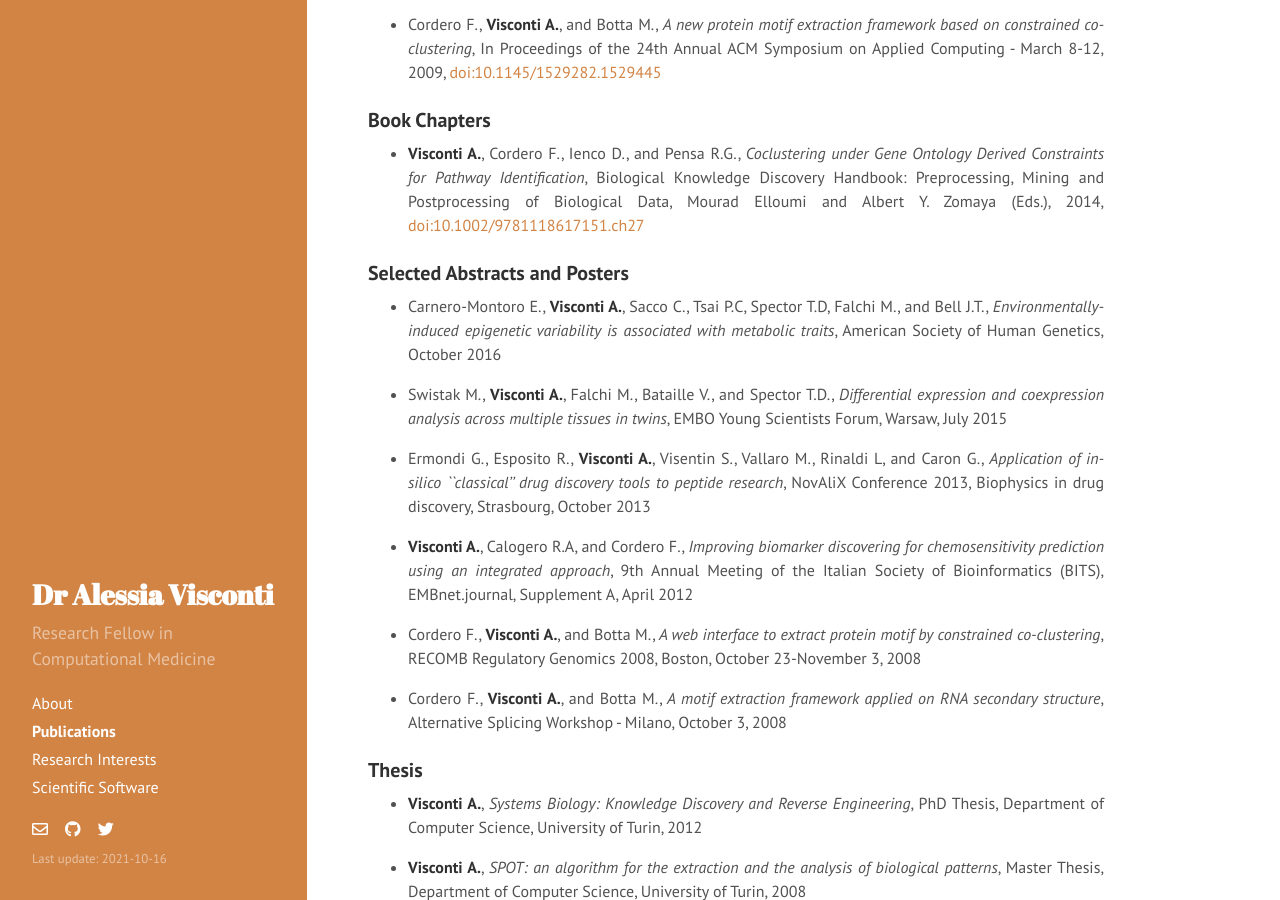
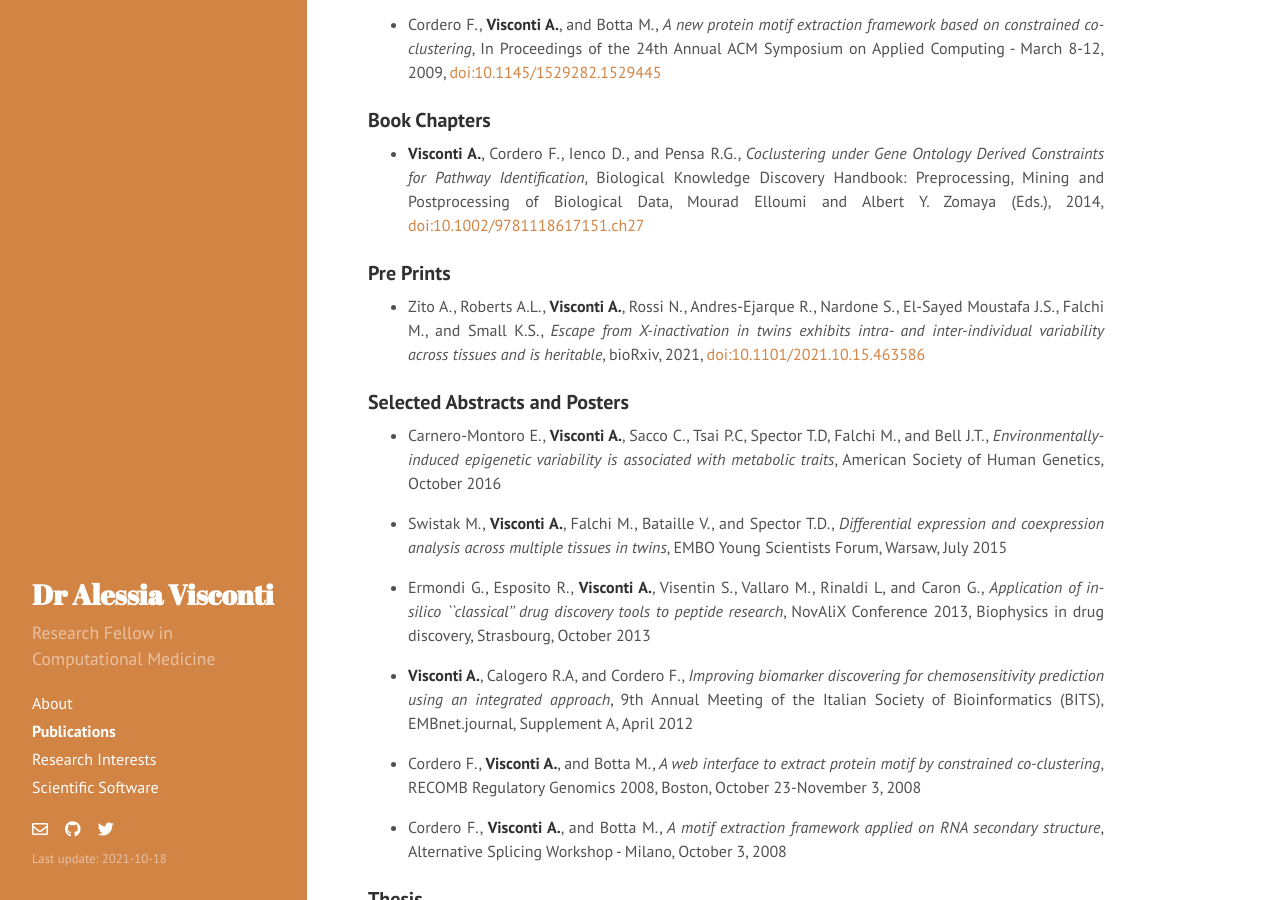
Before and after one commit to alesssia/alesssia.github.io, a Jekyll site: the page built from publications.md, in a window 1280 px wide and 900 px high, scrolled down 4301 px. Built offline with Jekyll 4.4.1, drawn with Linux system fonts in a browser that asks for light colours; nearby versions of some CDN libraries; a style sheet for code colours, icons or effects is not loaded.

Commit message:
Added X-inactivation pre-print

```diff
--- a/_config.yml
+++ b/_config.yml
@@ -11,7 +11,7 @@ tagline:     ''
 description: 'Research Fellow in Computational Medicine'
 url:         http://alesssia.github.io/
 baseurl:     /
-lastmod:    '2021-10-16'
+lastmod:    '2021-10-18'
 
 author:
   name:      'Alessia Visconti'
--- a/publications.md
+++ b/publications.md
@@ -7,9 +7,10 @@ title: Publications
   [[Journals]](#journals)
 | [[In proceedings]](#in-proceedings)
 | [[Book Chapters]](#book-chapters)
+| [[Pre Prints]](#pre-prints)
 | [[Selected Abstracts and Posters]](#selected-abstracts-and-posters)
 | [[Thesis]](#thesis)
-<!-- | [[Pre Prints]](#pre-prints) -->
+
 
 <sup>†</sup> means that the authors contributed equally to the work<br/>
 <sup>‡</sup> means that the authors jointly supervised the work
@@ -110,7 +111,10 @@ title: Publications
 
 - **Visconti A.**, Cordero F., Ienco D., and Pensa R.G., *Coclustering under Gene Ontology Derived Constraints for Pathway Identification*, Biological Knowledge Discovery Handbook: Preprocessing, Mining and Postprocessing of Biological Data, Mourad Elloumi and Albert Y. Zomaya (Eds.), 2014, [doi:10.1002/9781118617151.ch27](http://onlinelibrary.wiley.com/doi/10.1002/9781118617151.ch27/summary)
 
-<!-- ### Pre Prints -->
+
+### Pre Prints
+
+- Zito A., Roberts A.L., **Visconti A.**, Rossi N., Andres-Ejarque R., Nardone S., El-Sayed Moustafa J.S., Falchi M., and Small K.S., *Escape from X-inactivation in twins exhibits intra- and inter-individual variability across tissues and is heritable*, bioRxiv, 2021, [doi:10.1101/2021.10.15.463586](https://www.biorxiv.org/content/10.1101/2021.10.15.463586v1)
 
 
 ### Selected Abstracts and Posters
```
Also changed, not shown: 2 other files.
